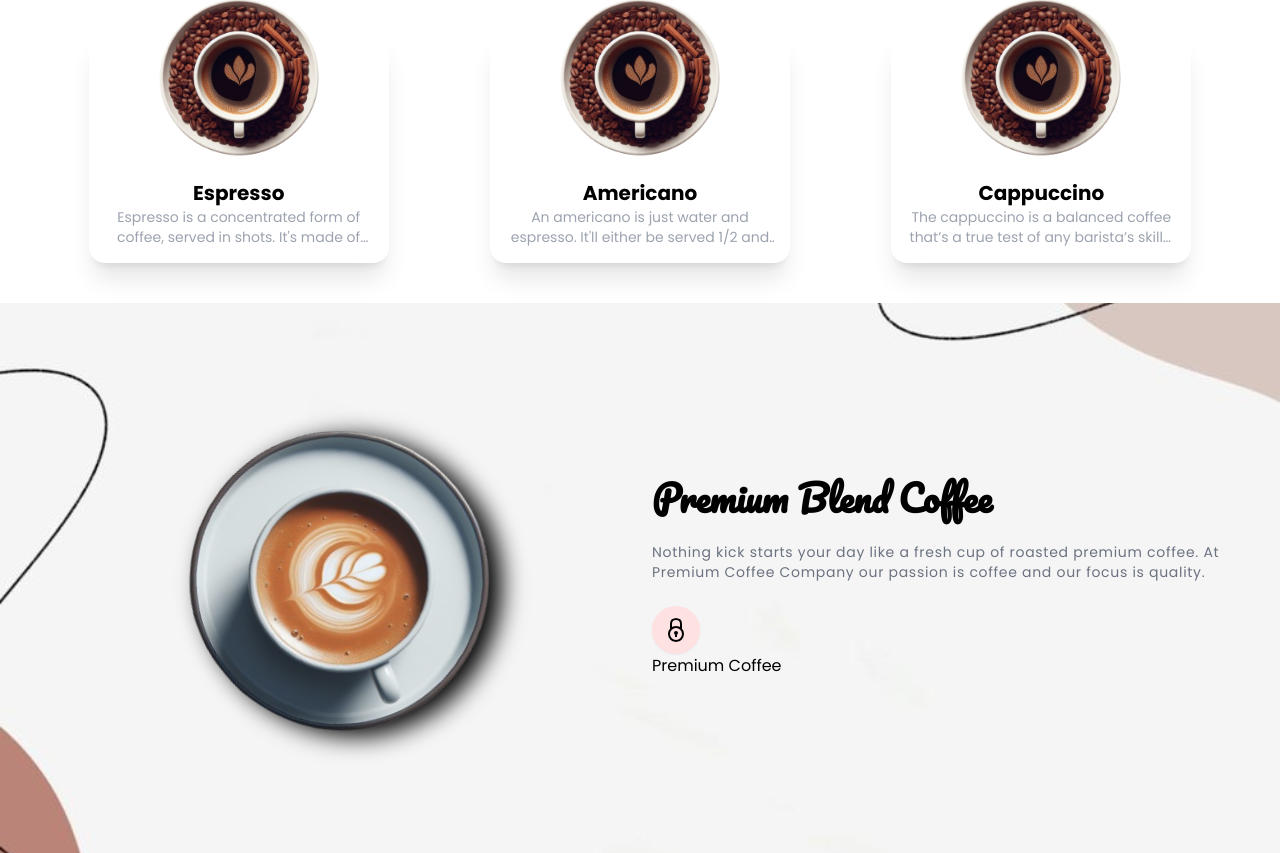
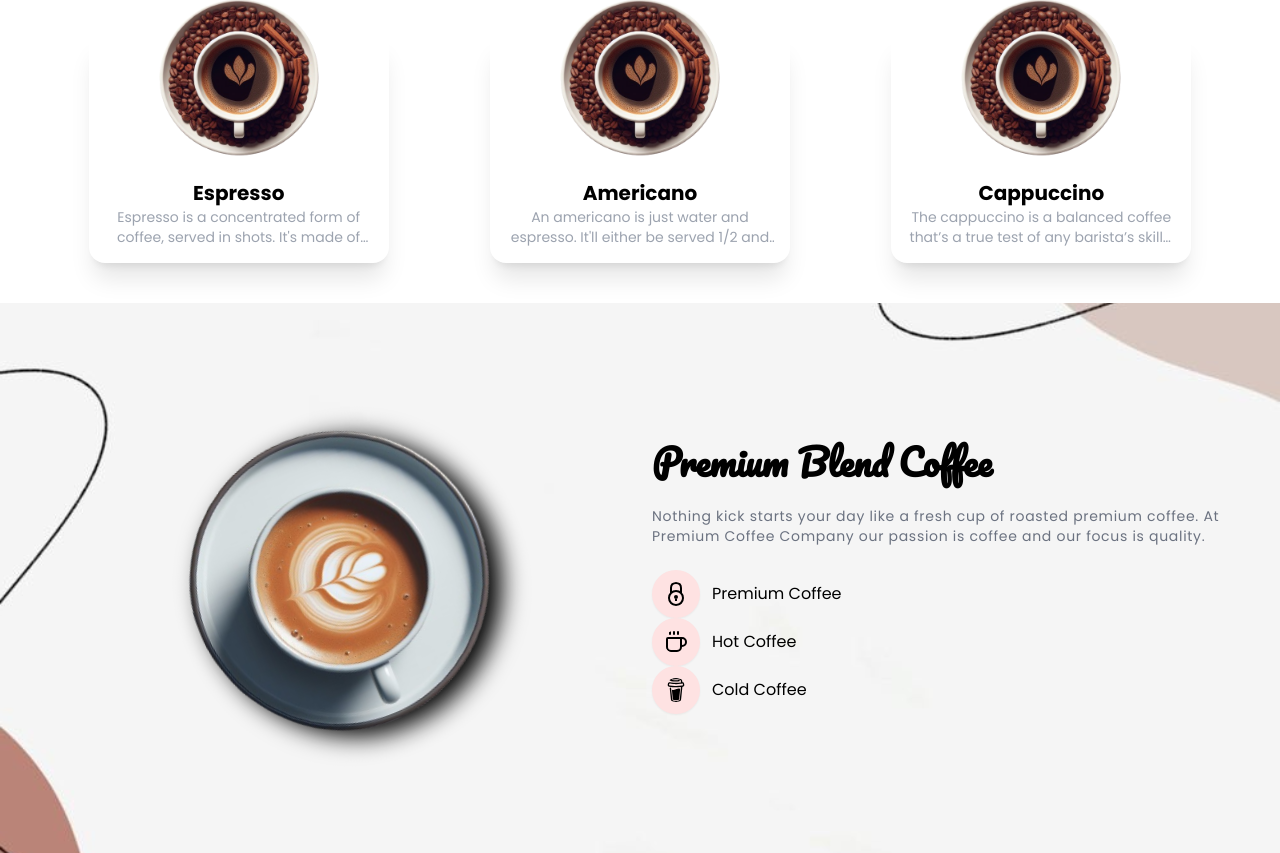
Before and after one commit to aadarshraj02/Coffee-cafe, a React (Vite) app: page / in a window 1280 px wide. Shown: the part 787-1640 px from the top of the page. Built offline with nearby package versions, Linux system fonts and the light colour scheme; a web font is replaced by a local one.

Commit message:
added hot coffee and cold coffee section

```diff
--- a/src/components/Banner.jsx
+++ b/src/components/Banner.jsx
@@ -1,4 +1,7 @@
 import { GrSecure } from "react-icons/gr";
+import { LuCoffee } from "react-icons/lu";
+import { SiBuymeacoffee } from "react-icons/si";
+
 const bgImage = {
   backgroundImage: "url('../../public/website/coffee-texture.jpg')",
   backgroundColor: "#270c03",
@@ -33,9 +36,17 @@ const Banner = () => {
               </p>
               <div className="grid grid-cols-2 gap-6 ">
                 <div>
-                  <div>
+                  <div className="flex items-center gap-3">
                     <GrSecure className="text-2xl h-12 w-12 shadow-sm p-3 rounded-full bg-red-100 " />
                     <span>Premium Coffee </span>
+                  </div>
+                  <div className="flex items-center gap-3">
+                    <LuCoffee className="text-2xl h-12 w-12 shadow-sm p-3 rounded-full bg-red-100 " />
+                    <span>Hot Coffee </span>
+                  </div>
+                  <div className="flex items-center gap-3">
+                    <SiBuymeacoffee className="text-2xl h-12 w-12 shadow-sm p-3 rounded-full bg-red-100 " />
+                    <span>Cold Coffee </span>
                   </div>
                 </div>
               </div>
```
